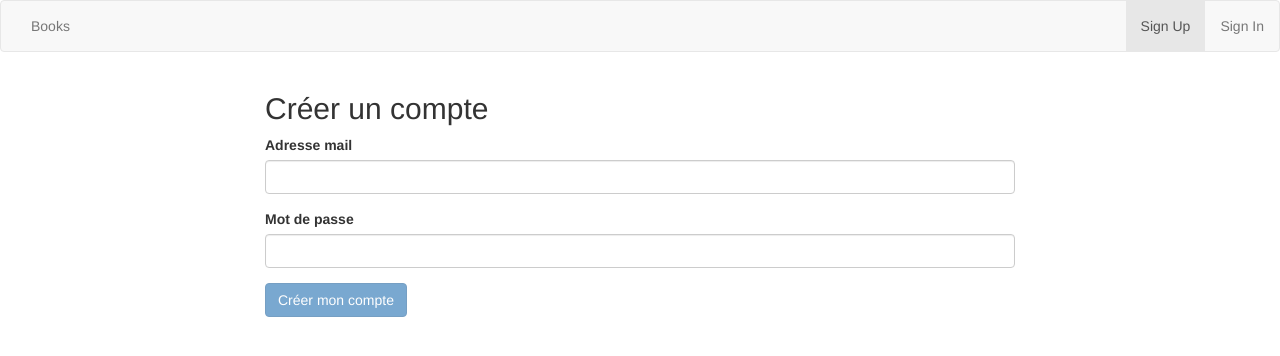
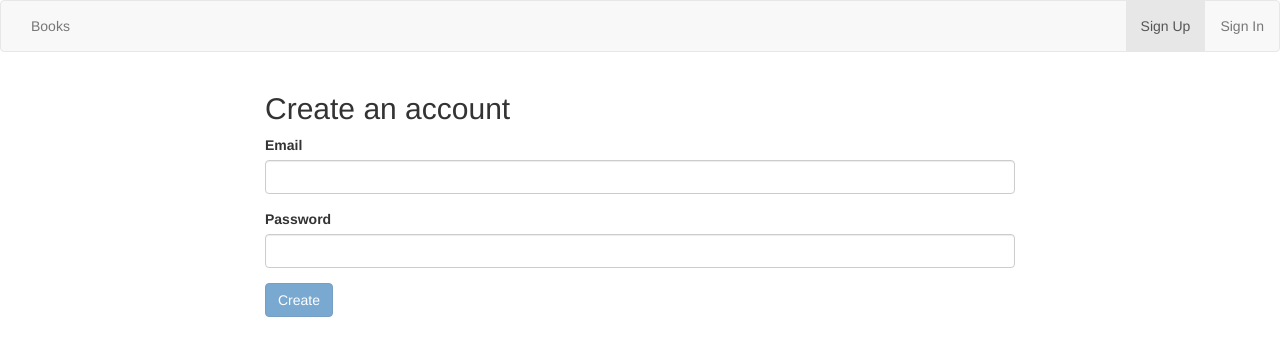
Before and after one commit to Galaxy-D/Complete-Application-with-Angular-and-Firebase, an Angular app: page /auth/signup in a window 1280 px wide. Shown: the top 356 px of the page. Built offline with nearby package versions, Linux system fonts and the light colour scheme; no server answers.

Commit message:
component were updated

```diff
--- a/src/app/app.component.ts
+++ b/src/app/app.component.ts
@@ -23,4 +23,5 @@ export class AppComponent {
     // Initialize Firebase
     firebase.initializeApp(firebaseConfig);
   }
+
 }
--- a/src/app/auth/signin/signin.component.html
+++ b/src/app/auth/signin/signin.component.html
@@ -1,15 +1,16 @@
 <div class="row">
     <div class="col-sm-8 col-sm-offset-2">
-      <h2>Connexion</h2>
+      <strong>Caution if you don't have an account you have to register first. <a [routerLink]="['/auth','signup']">Register</a></strong>
+      <h2>Connection</h2>
       <form [formGroup]="signinForm" (ngSubmit)="onSubmit()">
 
         <div class="form-group">
-          <label for="email">Adresse mail</label>
+          <label for="email">Email</label>
           <input type="text" id="email" class="form-control" formControlName="email">
         </div>
 
         <div class="form-group">
-          <label for="password">Mot de passe</label>
+          <label for="password">Password</label>
           <input type="password" id="password" class="form-control" formControlName="password">
         </div>
 
--- a/src/app/auth/signup/signup.component.html
+++ b/src/app/auth/signup/signup.component.html
@@ -1,19 +1,19 @@
 <div class="row">
     <div class="col-sm-8 col-sm-offset-2">
-      <h2>Créer un compte</h2>
+      <h2>Create an account</h2>
       <form [formGroup]="signupForm" (ngSubmit)="onSubmit()">
 
         <div class="form-group">
-          <label for="email">Adresse mail</label>
+          <label for="email">Email</label>
           <input type="text" id="email" class="form-control" formControlName="email">
         </div>
 
         <div class="form-group">
-          <label for="password">Mot de passe</label>
+          <label for="password">Password</label>
           <input type="password" id="password" class="form-control" formControlName="password">
         </div>
 
-        <button class="btn btn-primary" type="submit" [disabled]="signupForm.invalid">Créer mon compte</button>
+        <button class="btn btn-primary" type="submit" [disabled]="signupForm.invalid">Create</button>
       </form>
       <p class="text-danger">{{ errorMessage }}</p>
     </div>
--- a/src/app/book-list/book-list.component.html
+++ b/src/app/book-list/book-list.component.html
@@ -1,6 +1,6 @@
 <div class="row">
     <div class="col-xs-12">
-      <h2>Liste des livres</h2>
+      <h2>List of books</h2>
       <div class="list-group">
         <button class="list-group-item" *ngFor="let book of books; let i = index" (click)="onViewBook(i)">
           <h3 class="list-group-item-heading"> {{ book.title }}
```
Also changed, not shown: src/app/services/dist/books.service.js (deleted).
